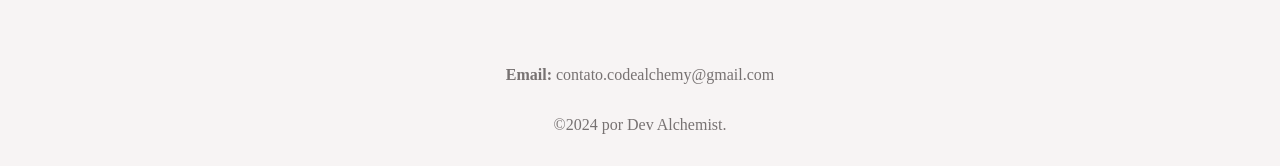
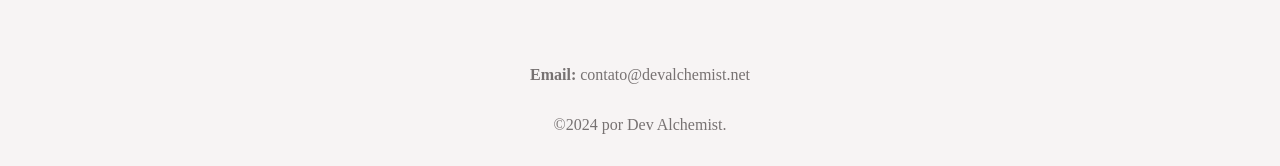
Before and after one commit to brnLucas/code-alchemy-landing, an Angular app: page / in a window 1280 px wide. Shown: the part 1006-1172 px from the top of the page. Built offline with nearby package versions, Linux system fonts and the light colour scheme; a web font is replaced by a local one.

Commit message:
fix: email

```diff
--- a/src/app/app/app.component.html
+++ b/src/app/app/app.component.html
@@ -94,7 +94,7 @@
           <p><b>CNPJ: </b>53.498.063/0001-86</p>
         </div>
         <div class="footer__text-container1">
-          <p><b>Email: </b>{{"contato.codealchemy@gmail.com"}}</p>
+          <p><b>Email: </b>{{"contato@devalchemist.net"}}</p>
           <p>©2024 por Dev Alchemist.</p>
         </div>
       </div>
```
